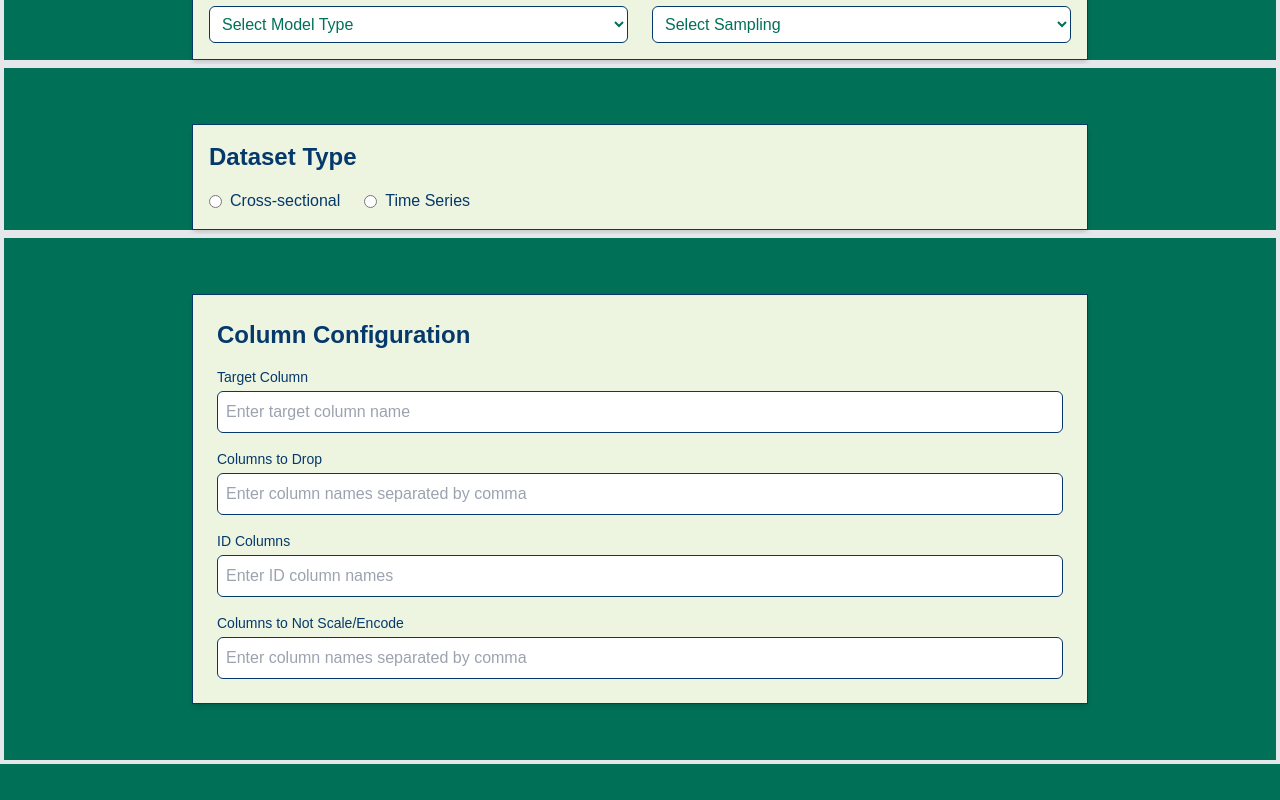
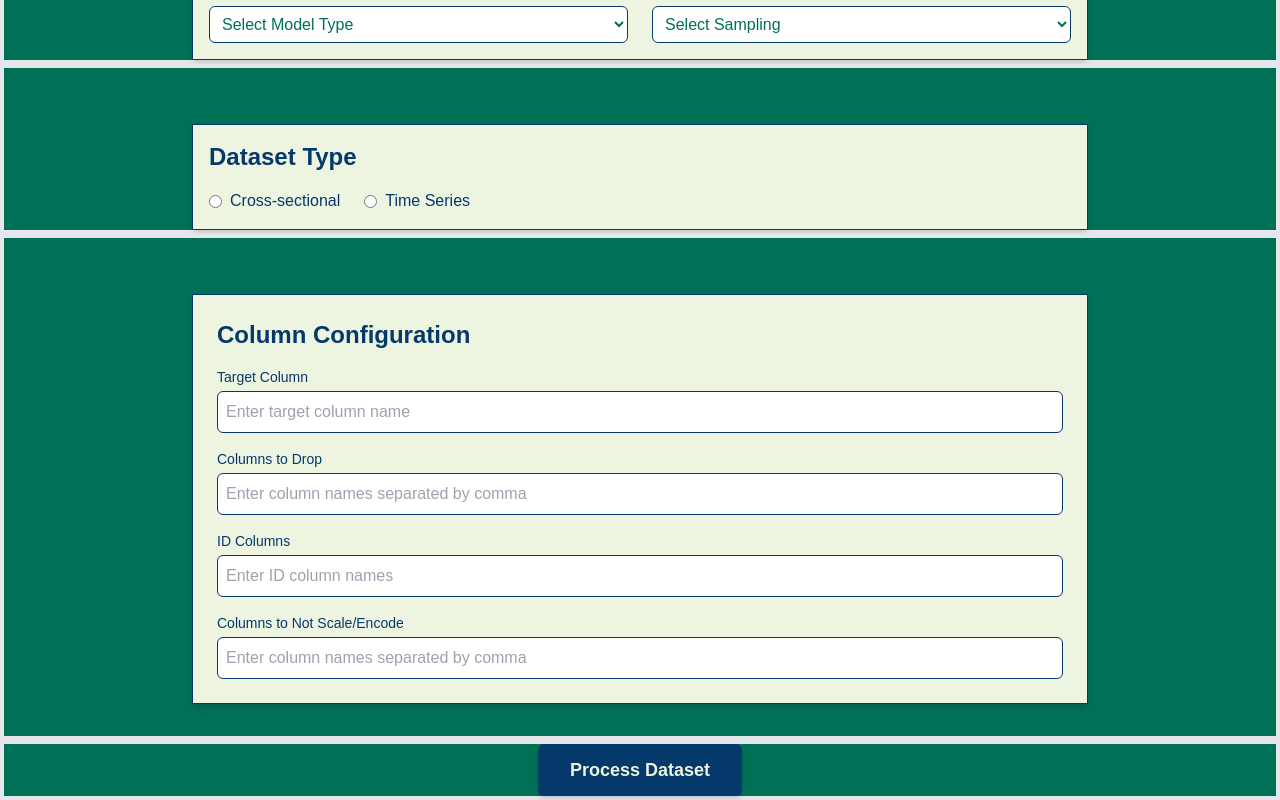
Before and after one commit to uoftweb-admin/weedout-project, a Next.js app in the folder frontend/: page /preprocessing/demo in a window 1280 px wide. Shown: the part 677-1477 px from the top of the page. Before the commit the page ends 1441 px from the top, so only its background shows below. Built offline with nearby package versions, Linux system fonts and the light colour scheme; a web font is replaced by a local one.

Commit message:
added button to bottom of preprocessing demo page

```diff
--- a/frontend/app/preprocessing/demo/page.jsx
+++ b/frontend/app/preprocessing/demo/page.jsx
@@ -161,7 +161,7 @@ export default function page() {
 
       {/* Columns Configuration */}
       <section className="border-4 lg:pt-14 sm:pt-14 px-4 sm:px-10 lg:px-20">
-        <div className="w-full max-w-4xl mx-auto p-6 bg-beige shadow-md border border-blueText mb-14">
+        <div className="w-full max-w-4xl mx-auto p-6 bg-beige shadow-md border border-blueText mb-8">
           <h2 className="text-blueText font-bold text-1xl sm:text-1xl lg:text-2xl mb-4">
             Column Configuration
           </h2>
@@ -217,6 +217,17 @@ export default function page() {
         </div>
       </section>
 
+      {/* Button: Process Dataset */}
+      <section className="flex justify-center items-center border-4">
+          <button
+            onClick={() => router.push("/preprocessing/demo")}
+            className="bg-blueText text-beige text-lg font-semibold px-8 py-3 rounded-md shadow-md
+            hover:shadow-2xl hover:bg-gradient-to-r hover:from-infoBoxes hover:to-blueText
+            transition duration-300 ease-in-out">
+                Process Dataset
+          </button>
+      </section>
+
 
     </div>
   )
```
